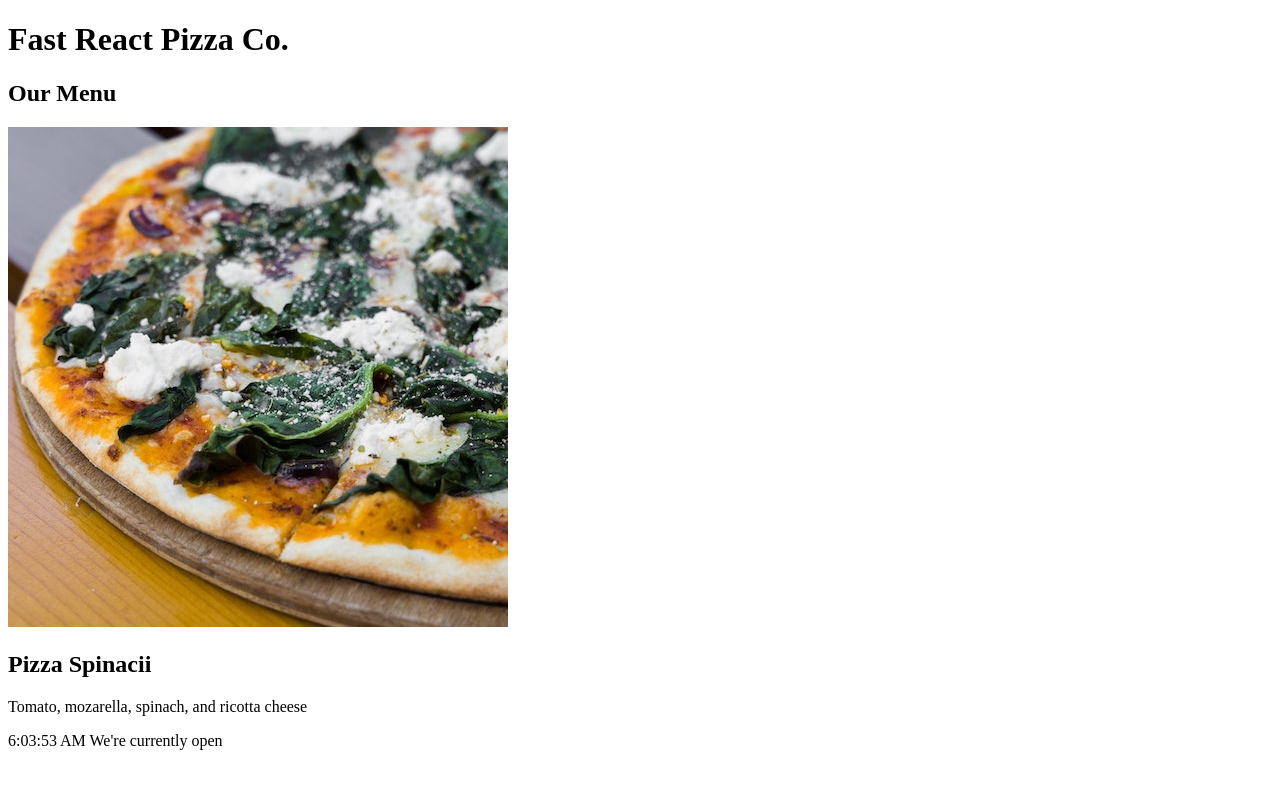
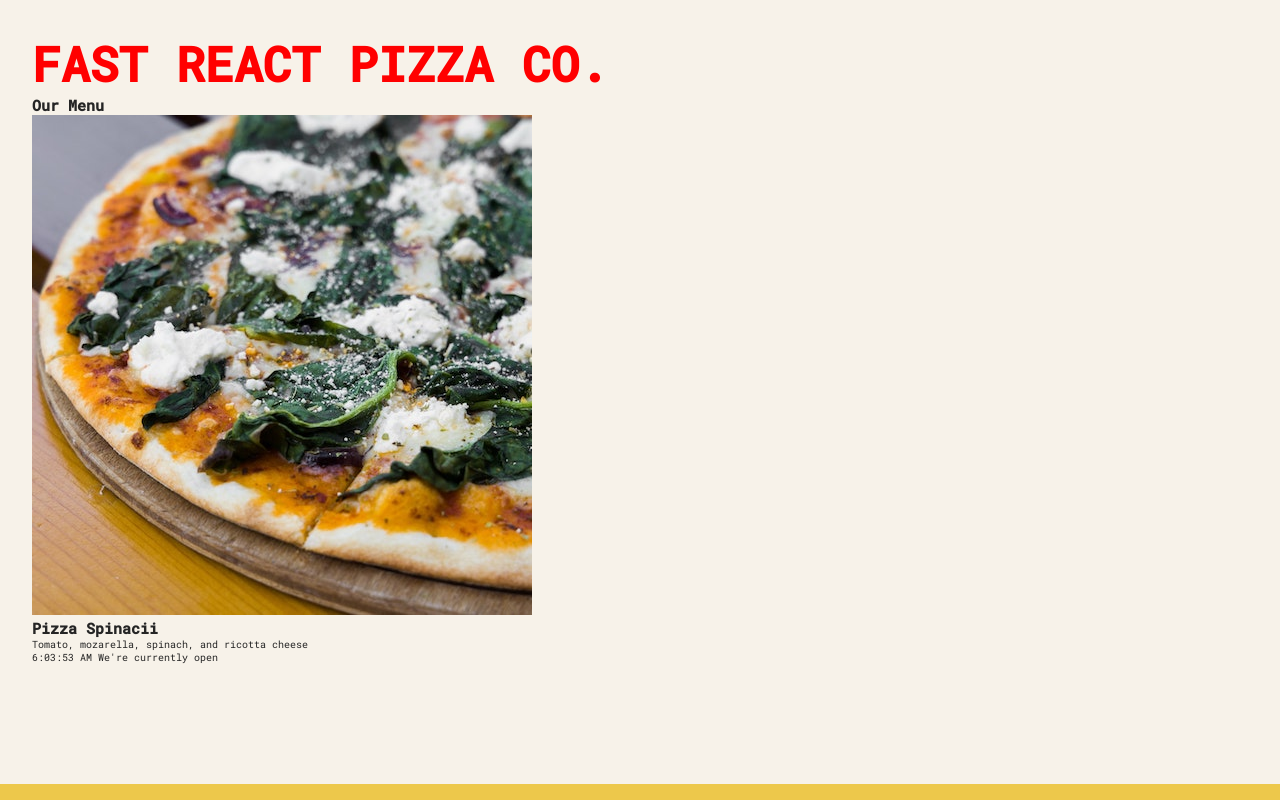
Before and after one commit to Huertz/pizza-menu, a React (Vite) app: page / in a window 1280 px wide. Built offline with nearby package versions, Linux system fonts and the light colour scheme.

Commit message:
added css to main.jsx

```diff
--- a/src/main.jsx
+++ b/src/main.jsx
@@ -1,5 +1,6 @@
 import React from 'react';
 import ReactDOM from 'react-dom/client';
+import './main.css';
 
 const pizzaData = [
   {
@@ -57,7 +58,11 @@
 }
 
 function Header() {
-  return <h1>Fast React Pizza Co.</h1>;
+  return (
+    <h1 style={{ color: 'red', fontSize: '48px', textTransform: 'uppercase' }}>
+      Fast React Pizza Co.
+    </h1>
+  );
 }
 
 function Menu() {
```
